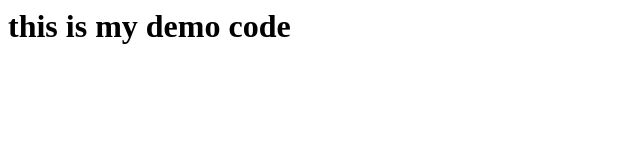
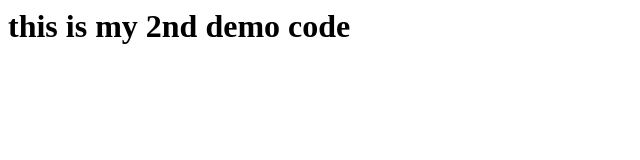
Before and after one commit to Inconsist2112/Demo-Repo, a plain HTML site: page index.html in a window 1280 px wide. Shown: the whole page, without its empty margins (0-640 px from the left). Drawn offline with Linux system fonts and the light colour scheme.

Commit message:
Update index.html

```diff
--- a/index.html
+++ b/index.html
@@ -1,5 +1,5 @@
 <html>
 <body>
-<h1> this is my demo code </h1>
+<h1> this is my 2nd demo code </h1>
 </body>
 </html>
```
